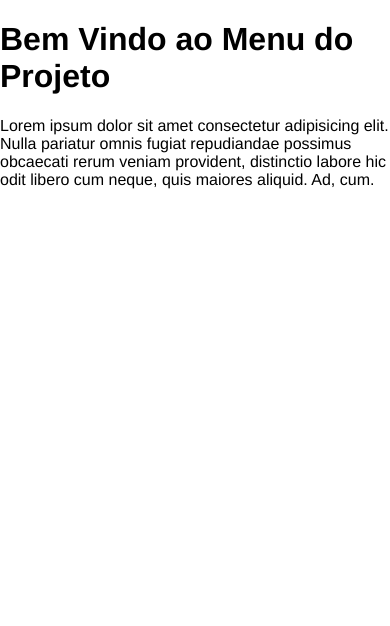
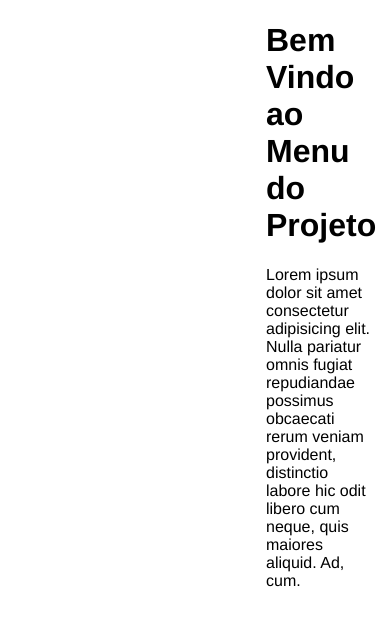
Before and after one commit to EduardoTA/covid-local-server, a Django app: page / in a window 390 px wide. Shown: the top 626 px of the page. Run offline with Django 3.2, Linux system fonts and the light colour scheme.

Commit message:
teste responsividade

```diff
--- a/projeto/covidlocal/static/css/basestyle.css
+++ b/projeto/covidlocal/static/css/basestyle.css
@@ -6,11 +6,11 @@ body {
 }
 
 
-div[class= ""] {
+div {
     display: block;
     margin-left: 250px;
     padding: 1px 16px;
-    height: 1000px;
+
 }
 
 .ul_base {
--- a/projeto/covidlocal/static/css/form.css
+++ b/projeto/covidlocal/static/css/form.css
@@ -1,3 +1,9 @@
+div {
+    display: block;
+    margin: 0px;
+    padding: 0px;
+}
+
 input[type=text] {
     width: 100%;
     padding: 12px;
```
